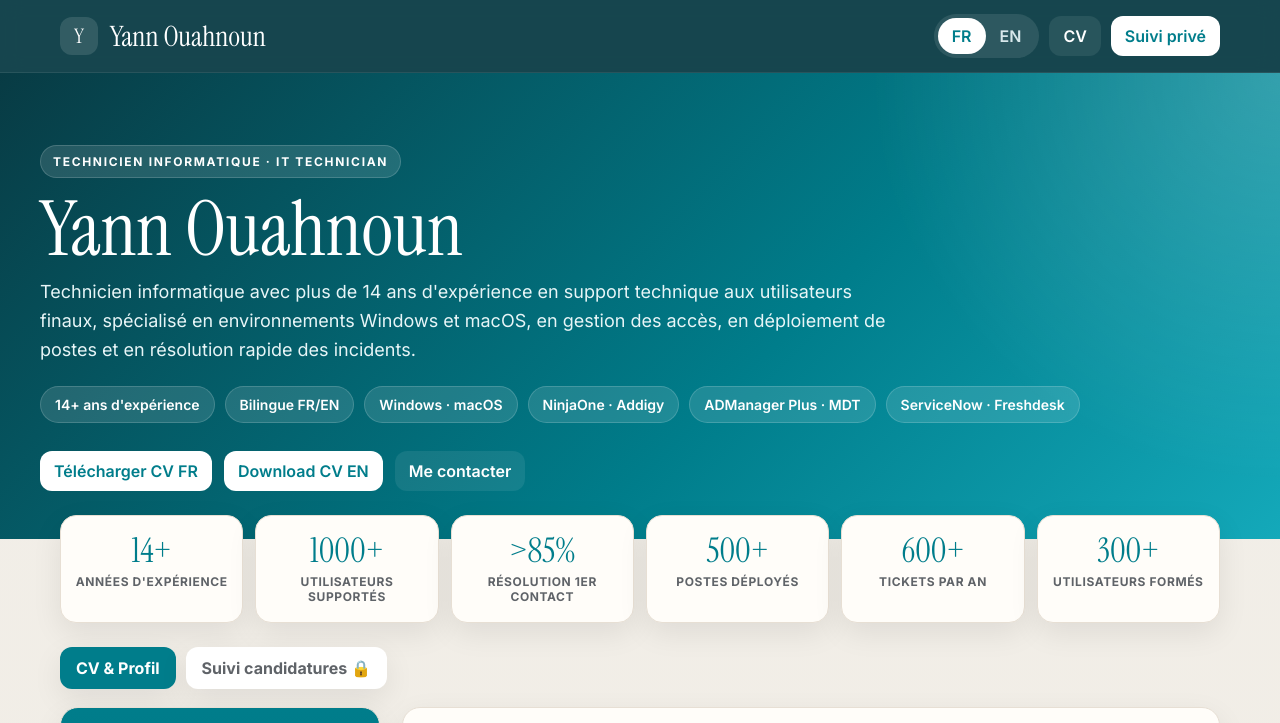
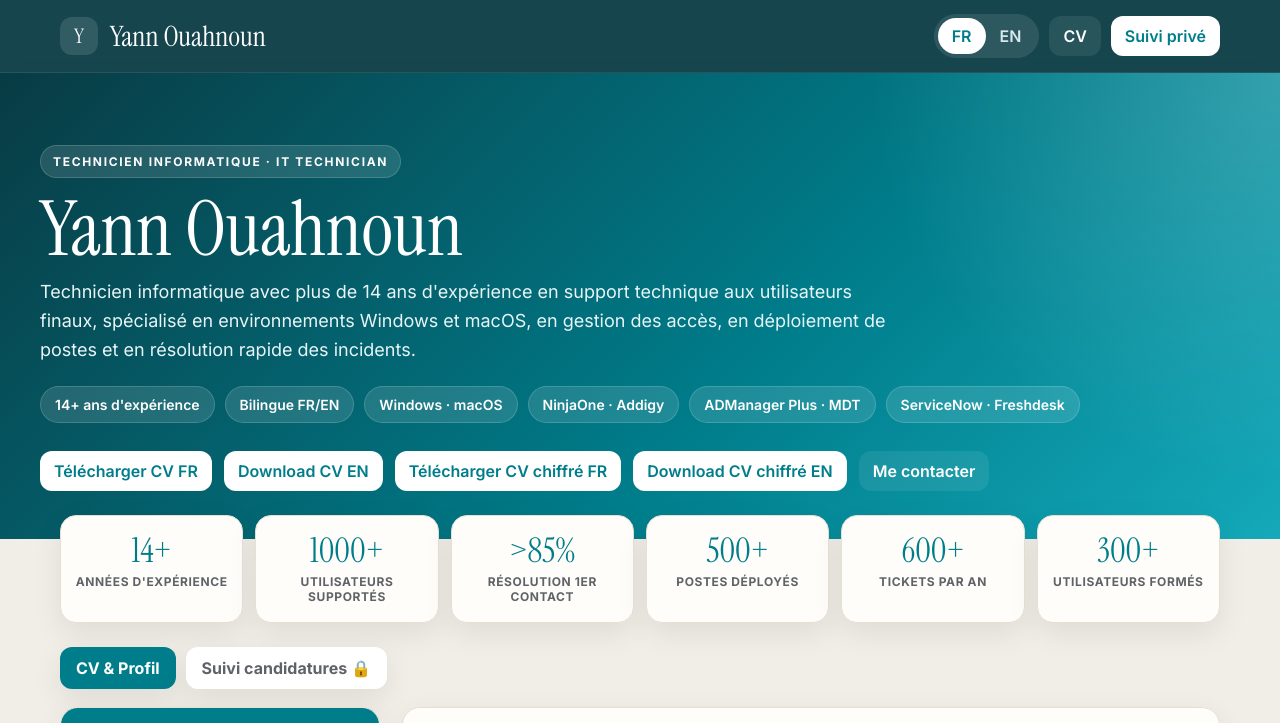
Before and after one commit to yann-ouahnoun/cv-site, a plain HTML site: page index.html in a window 1280 px wide. Shown: the top 723 px of the page. Drawn offline with Linux system fonts and the light colour scheme.

Commit message:
Update index.html

```diff
--- a/index.html
+++ b/index.html
@@ -70,9 +70,13 @@
     .pill-switch button.active{background:#fff;color:var(--teal)}
     .ghost-btn, .solid-btn{
       border:none; cursor:pointer; padding:10px 14px; border-radius:12px; font-weight:600;
+      display:inline-flex; align-items:center; justify-content:center; text-align:center;
+      transition: all 0.2s ease;
     }
     .ghost-btn{background:rgba(255,255,255,.08); color:#fff}
+    .ghost-btn:hover{background:rgba(255,255,255,.16)}
     .solid-btn{background:#fff; color:var(--teal)}
+    .solid-btn:hover{background:#f4ede3; transform:translateY(-1px)}
 
     .hero{
       background:
@@ -107,7 +111,7 @@
       border:1px solid rgba(255,255,255,.16);
       font-size:14px; font-weight:600;
     }
-    .cta-row{display:flex; flex-wrap:wrap; gap:12px}
+    .cta-row{display:flex; flex-wrap:wrap; gap:12px; align-items:center}
 
     .stats{
       max-width:1200px; margin:-24px auto 24px; padding:0 20px;
@@ -364,6 +368,8 @@
       <div class="cta-row">
         <a class="solid-btn" id="cv-fr-link" href="./Yann%20Ouahnoun%20CV%202026%20-%20Technicien%20Informatique%20v7.pdf" target="_blank">Télécharger CV FR</a>
         <a class="solid-btn" id="cv-en-link" href="./Yann%20Ouahnoun%20-%20English%20Resume%202026%20-%20IT%20Technician_v5.pdf" target="_blank">Download CV EN</a>
+        <a class="solid-btn" id="cv-chiffre-fr-link" href="./Yann-Ouahnoun-CV-FR-Technicien-TI-2026-v2.pdf" target="_blank">Télécharger CV chiffré FR</a>
+        <a class="solid-btn" id="cv-chiffre-en-link" href="./Yann-Ouahnoun-English-Resume-IT-Technician-2026-v2.pdf" target="_blank">Download CV chiffré EN</a>
         <a class="ghost-btn" href="#contact-card" id="contact-cta">Me contacter</a>
       </div>
     </div>
@@ -601,6 +607,8 @@
         submitText: "Envoyer le message",
         cvFr: "Télécharger CV FR",
         cvEn: "Download CV EN",
+        cvChiffreFr: "Télécharger CV chiffré FR",
+        cvChiffreEn: "Download CV chiffré EN",
         contactCta: "Me contacter",
         skills: [
           "NinjaOne","ADManager Plus","MDT","Addigy","ServiceNow ITSM","Freshdesk",
@@ -669,7 +677,7 @@
           "Formation interne chez Harris Computer Systems | 2015",
           "MCP on Windows 2000 Server & Professional - Active Directory | Eurelec, 2003-2004",
           "BTS Commerce International | École O.R.T., 1996",
-          "Baccalauréat Français en Gestion Informatique | École O.R.T., 1994"
+          "Baccalauréat Français en Gestion Informatique | École O.R.T., Casablanca, 1994"
         ]
       },
       en: {
@@ -702,6 +710,8 @@
         submitText: "Send message",
         cvFr: "Download CV FR",
         cvEn: "Download CV EN",
+        cvChiffreFr: "Download CV FR with Quantified Achievements",
+        cvChiffreEn: "Download CV EN with Quantified Achievements",
         contactCta: "Contact me",
         skills: [
           "NinjaOne","ADManager Plus","MDT","Addigy","ServiceNow ITSM","Freshdesk",
@@ -852,6 +862,8 @@
 
       document.getElementById("cv-fr-link").textContent = d.cvFr;
       document.getElementById("cv-en-link").textContent = d.cvEn;
+      document.getElementById("cv-chiffre-fr-link").textContent = d.cvChiffreFr;
+      document.getElementById("cv-chiffre-en-link").textContent = d.cvChiffreEn;
       document.getElementById("contact-cta").textContent = d.contactCta;
 
       document.getElementById("skills-tags").innerHTML = renderTags(d.skills);
```
